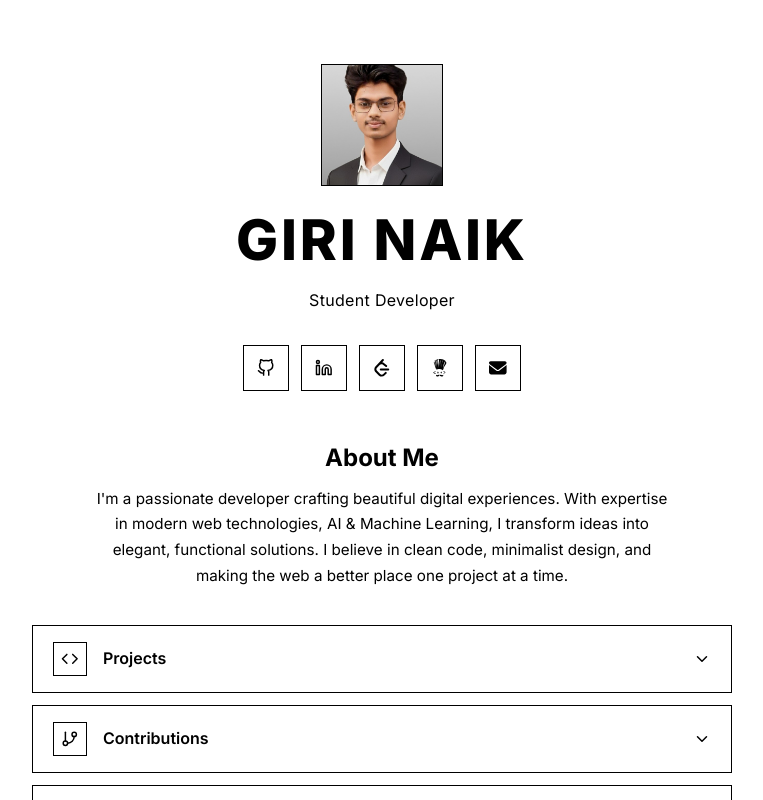
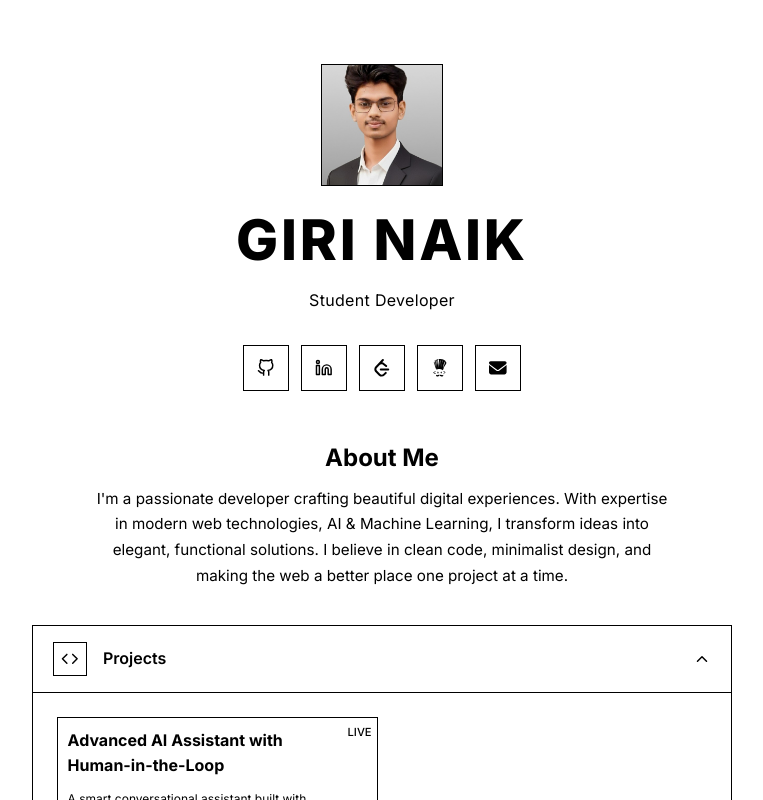
Before and after one commit to Mudavath-Giri-Naik/my-portfolio, a Next.js app: page / in a window 1280 px wide. Shown: the top 800 px of the page, without its empty margins (258-1021 px from the left). Built offline with nearby package versions, Linux system fonts and the light colour scheme.

Commit message:
Fixed the type error

```diff
--- a/src/app/page.tsx
+++ b/src/app/page.tsx
@@ -80,7 +80,7 @@ export default function Home() {
             key={section.id}
             id={section.id}
             className={styles.accordionCard}
-            defaultOpen={index === 0}
+            open={index === 0}
           >
             <summary>
               <div className={styles.summaryLeft}>
```
